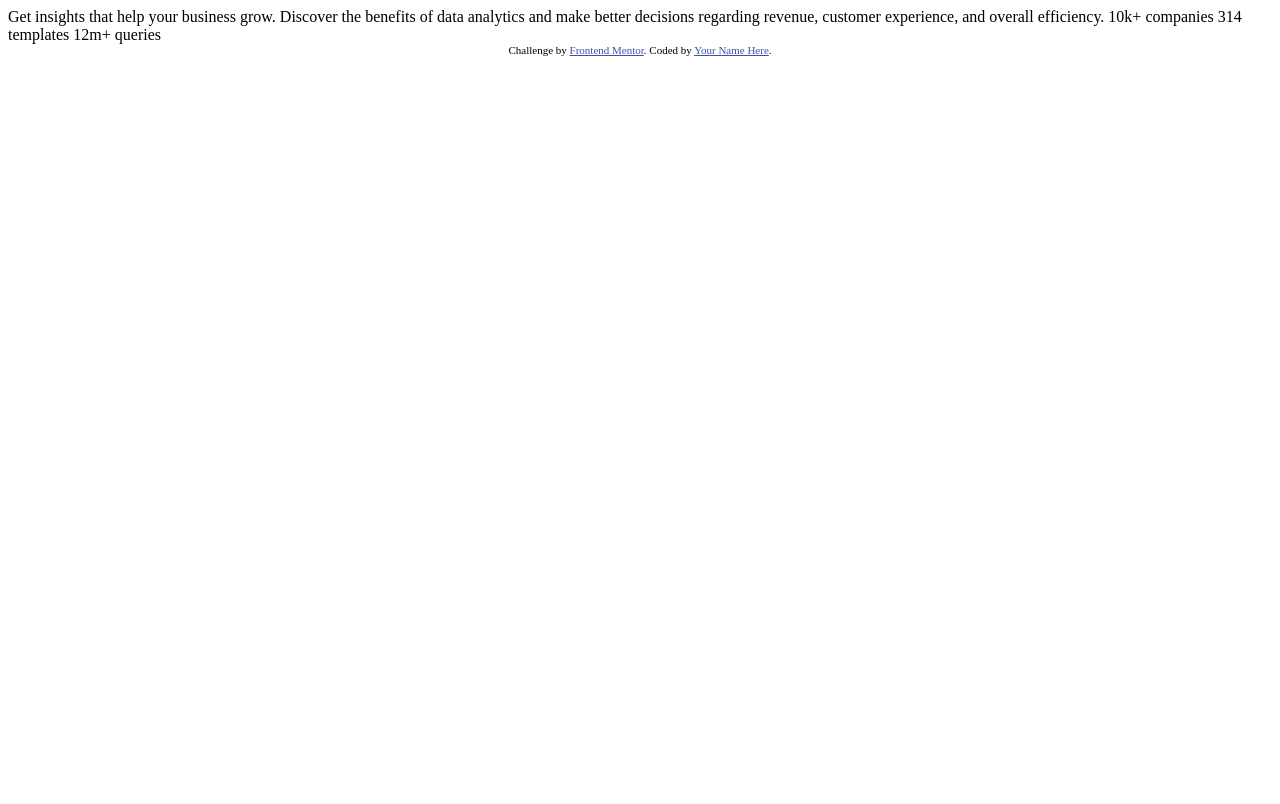
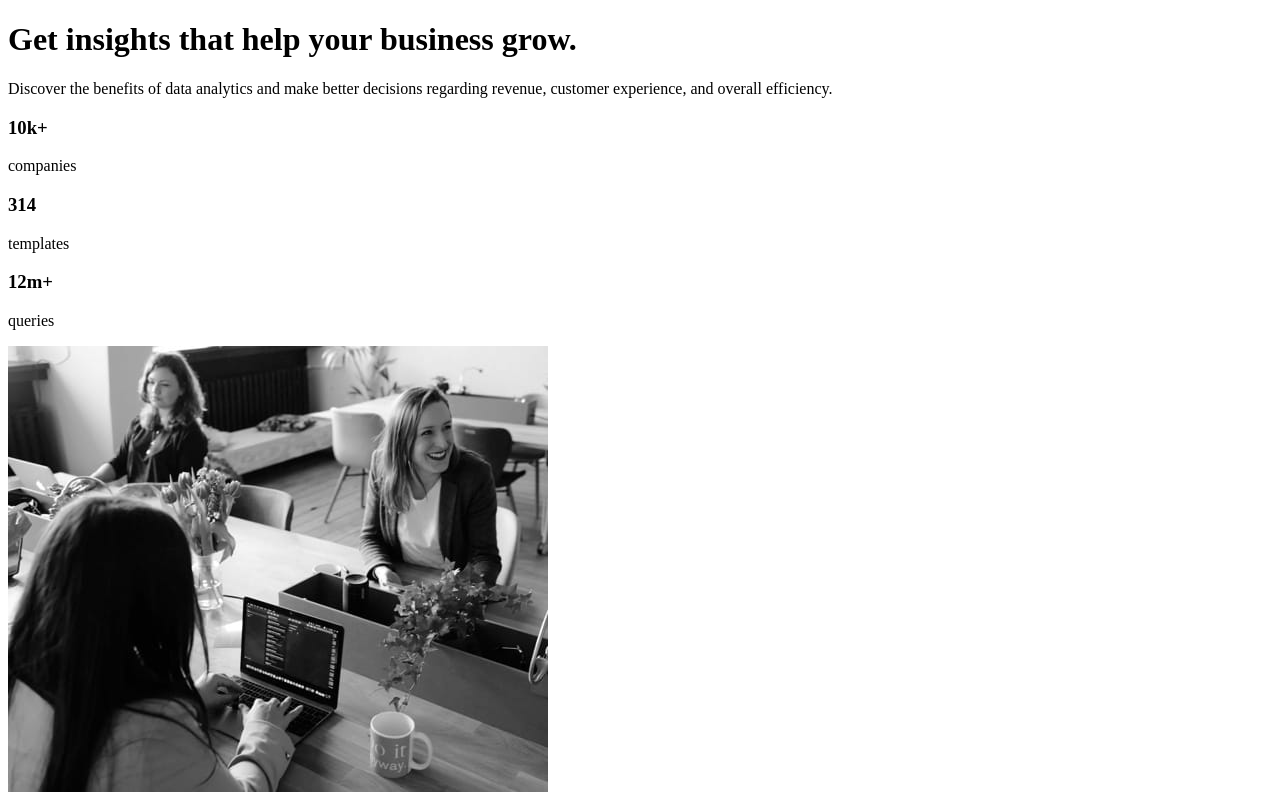
Before and after one commit to dnguye12/Stats-preview-card, a plain HTML site: page index.html in a window 1280 px wide. Drawn offline with Linux system fonts and the light colour scheme.

Commit message:
html done

```diff
--- a/index.html
+++ b/index.html
@@ -1,33 +1,42 @@
 <!DOCTYPE html>
 <html lang="en">
+
 <head>
   <meta charset="UTF-8">
-  <meta name="viewport" content="width=device-width, initial-scale=1.0"> <!-- displays site properly based on user's device -->
+  <meta name="viewport" content="width=device-width, initial-scale=1.0">
+  <!-- displays site properly based on user's device -->
 
   <link rel="icon" type="image/png" sizes="32x32" href="./images/favicon-32x32.png">
 
   <title>Frontend Mentor | Stats preview card component</title>
 
-  <!-- Feel free to remove these styles or customise in your own stylesheet 👍 -->
-  <style>
-    .attribution { font-size: 11px; text-align: center; }
-    .attribution a { color: hsl(228, 45%, 44%); }
-  </style>
 </head>
+
 <body>
+  <main>
+    <div>
+      <h1>Get insights that help your business grow.</h1>
 
-  Get insights that help your business grow.
+      <p>Discover the benefits of data analytics and make better decisions regarding revenue, customer
+        experience, and overall efficiency.</p>
 
-  Discover the benefits of data analytics and make better decisions regarding revenue, customer
-  experience, and overall efficiency.
+      <div>
+        <div>
+          <h3>10k+</h3>
+          <p>companies</p>
+        </div>
+        <div>
+          <h3>314</h3>
+          <p>templates</p>
+        </div>
+        <div>
+          <h3>12m+</h3>
+          <p>queries</p>
+        </div>
+      </div>
+    </div>
+    <img src="images/image-header-desktop.jpg" alt="header">
+  </main>
+</body>
 
-  10k+ companies
-  314 templates
-  12m+ queries
-
-  <div class="attribution">
-    Challenge by <a href="https://www.frontendmentor.io?ref=challenge" target="_blank">Frontend Mentor</a>.
-    Coded by <a href="#">Your Name Here</a>.
-  </div>
-</body>
 </html>
```
